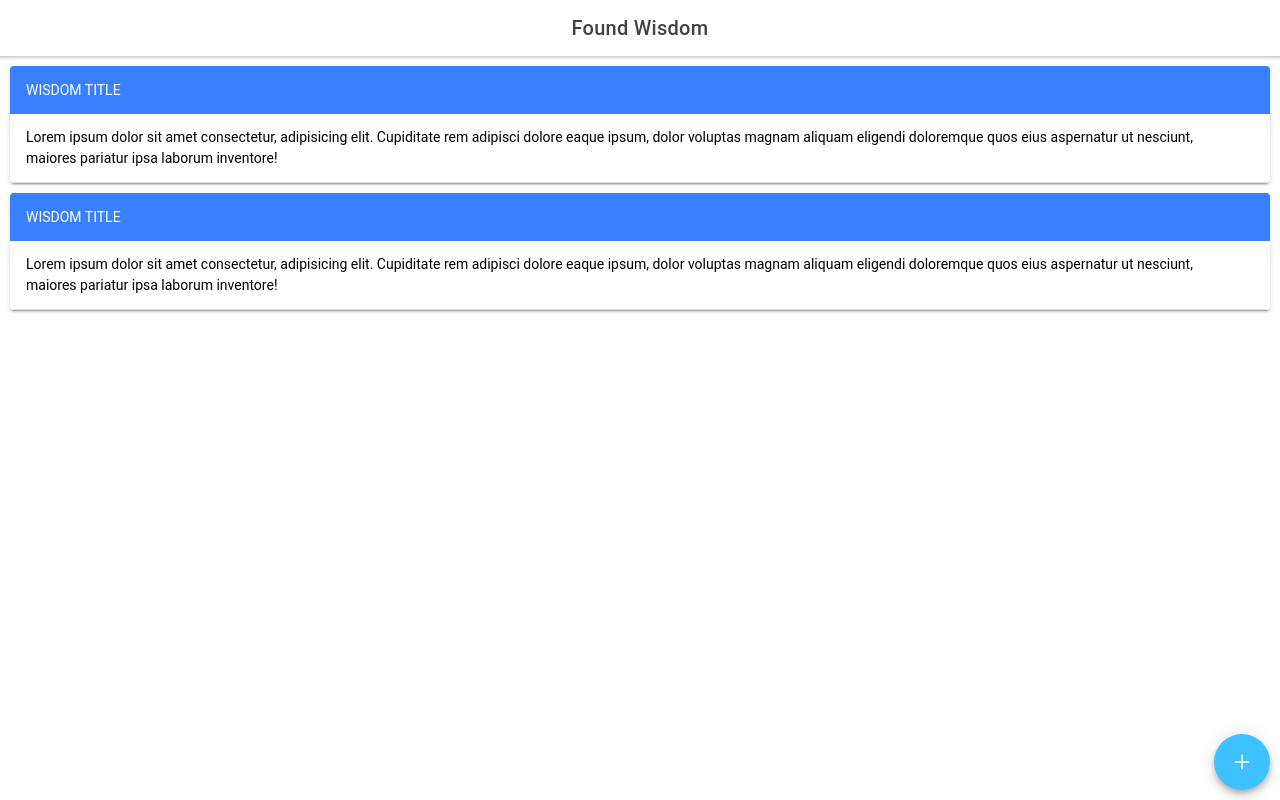
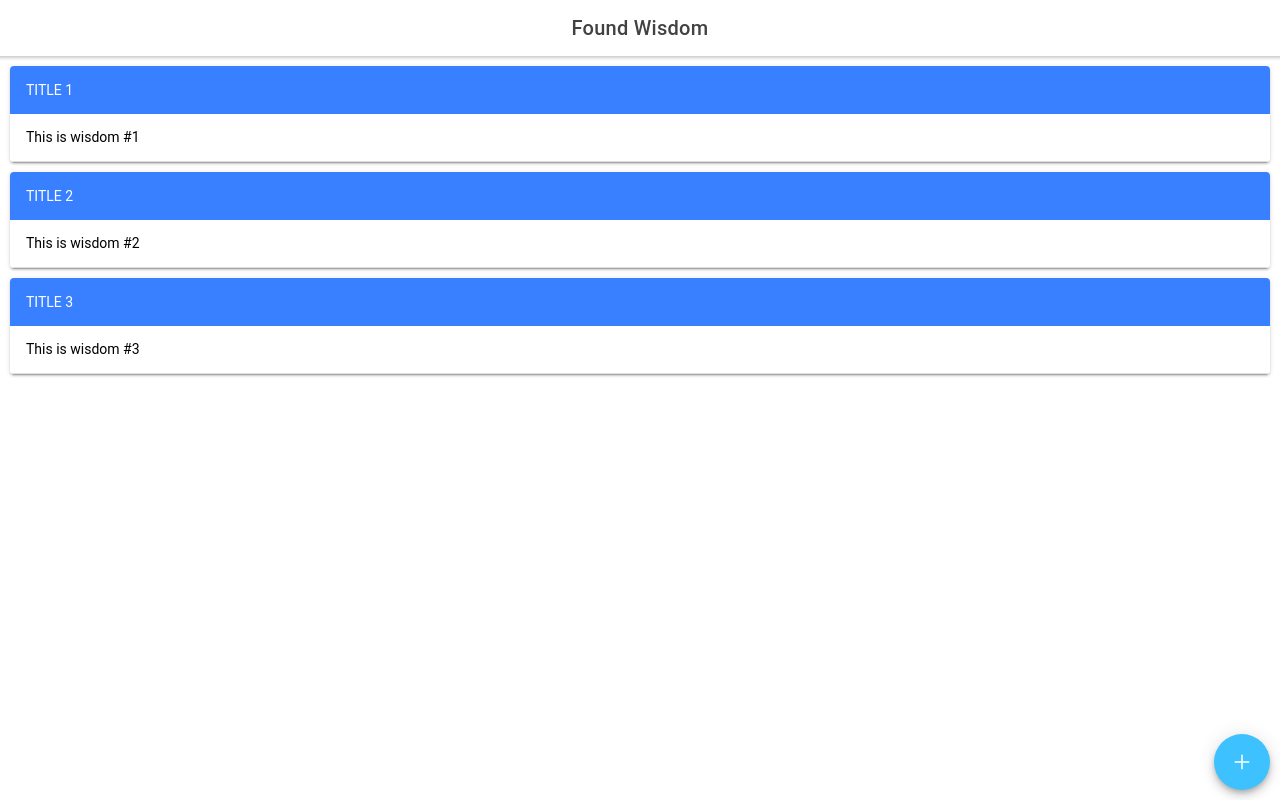
Before and after one commit to Spencer-Sch/found-wisdom-app, a React (Create React App) app: page / in a window 1280 px wide. Before the commit this address led to /home. Built offline with nearby package versions, Linux system fonts and the light colour scheme.

Commit message:
straightened out routing and dummy_data retrieval for all necessary components

```diff
--- a/src/App.tsx
+++ b/src/App.tsx
@@ -1,7 +1,6 @@
 import { Redirect, Route } from 'react-router-dom';
 import { IonApp, IonRouterOutlet, setupIonicReact } from '@ionic/react';
 import { IonReactRouter } from '@ionic/react-router';
-import Home from './pages/Home/Home';
 
 /* Core CSS required for Ionic components to work properly */
 import '@ionic/react/css/core.css';
@@ -21,8 +20,10 @@ import '@ionic/react/css/display.css';
 
 /* Theme variables */
 import './theme/variables.css';
+
 import WisdomPage from './pages/WisdomPage/WisdomPage';
 import WisdomEdit from './pages/WisdomEdit/WisdomEdit';
+import Home from './pages/Home/Home';
 
 setupIonicReact();
 
@@ -31,15 +32,11 @@ const App: React.FC = () => (
     <IonReactRouter>
       <IonRouterOutlet>
         <Route exact path="/wisdom/edit/:wisdomid" component={WisdomEdit} />
-        <Route exact path="/wisdom">
-          <WisdomPage />
+        <Route exact path="/wisdom/:wisdomid" component={WisdomPage} />
+        <Route exact path="/home">
+          <Redirect to="/" />
         </Route>
-        <Route exact path="/home">
-          <Home />
-        </Route>
-        <Route exact path="/">
-          <Redirect to="/home" />
-        </Route>
+        <Route exact path="/" component={Home} />
       </IonRouterOutlet>
     </IonReactRouter>
   </IonApp>
--- a/src/components/WisdomCard/WisdomCard.tsx
+++ b/src/components/WisdomCard/WisdomCard.tsx
@@ -3,23 +3,27 @@ import React from 'react';
 
 import './WisdomCard.css';
 
-const WisdomCard: React.FC = () => {
+interface WisdomCardProps {
+  id: string;
+  title: string;
+  date: string;
+  text: string;
+}
+
+const WisdomCard: React.FC<WisdomCardProps> = (props) => {
+  const { id, title, date, text } = props;
+
   return (
     <IonCard onClick={() => console.log('card was clicked')}>
       <IonCardHeader className="ion-text-uppercase" color="primary">
-        Wisdom Title
+        {title}
       </IonCardHeader>
       <IonItem
         className="ion-no-padding"
         onClick={() => console.log('card was clicked')}
-        href="/wisdom"
+        href={`/wisdom/${id}`}
       >
-        <IonCardContent>
-          Lorem ipsum dolor sit amet consectetur, adipisicing elit. Cupiditate
-          rem adipisci dolore eaque ipsum, dolor voluptas magnam aliquam
-          eligendi doloremque quos eius aspernatur ut nesciunt, maiores pariatur
-          ipsa laborum inventore!
-        </IonCardContent>
+        <IonCardContent>{text}</IonCardContent>
       </IonItem>
     </IonCard>
   );
--- a/src/components/WisdomList/WisdomList.tsx
+++ b/src/components/WisdomList/WisdomList.tsx
@@ -4,14 +4,21 @@ import WisdomCard from '../WisdomCard/WisdomCard';
 
 import './WisdomList.css';
 
-interface ItemsProps {
-  items: { id: string; title: string; date: string; text: string }[];
-}
+import { DUMMY_DATA } from '../../dummy_data/dummy_data';
 
-const WisdomList: React.FC<ItemsProps> = (props) => {
+// type DummyDataType = {
+//   DUMMY_DATA: {
+//     id: string;
+//     title: string;
+//     date: string;
+//     text: string;
+//   }[]
+// }
+
+const WisdomList: React.FC = () => {
   return (
     <div>
-      {props.items.map((item) => (
+      {DUMMY_DATA.map((item) => (
         <WisdomCard
           key={item.id}
           id={item.id}
--- /dev/null
+++ b/src/dummy_data/dummy_data.js
@@ -0,0 +1,5 @@
+export const DUMMY_DATA = [
+  { id: 'w1', title: 'Title 1', date: '08/20/1990', text: 'This is wisdom #1' },
+  { id: 'w2', title: 'Title 2', date: '08/22/1990', text: 'This is wisdom #2' },
+  { id: 'w3', title: 'Title 3', date: '08/23/1990', text: 'This is wisdom #3' },
+];
--- a/src/pages/Home/Home.tsx
+++ b/src/pages/Home/Home.tsx
@@ -15,11 +15,6 @@ import './Home.css';
 
 import WisdomList from '../../components/WisdomList/WisdomList';
 
-const dummyCardData = [
-  { id: 'w1', title: 'Title 1', date: '08/20/1990', text: 'This is wisdom #1' },
-  { id: 'w2', title: 'Title 2', date: '08/22/1990', text: 'This is wisdom #2' },
-];
-
 const Home: React.FC = () => {
   return (
     <IonPage>
@@ -35,7 +30,7 @@ const Home: React.FC = () => {
           </IonToolbar>
         </IonHeader>
         {/* Page Content Here */}
-        <WisdomList items={dummyCardData} />
+        <WisdomList />
         <IonFab vertical="bottom" horizontal="end" slot="fixed">
           <IonFabButton color="secondary">
             <IonIcon icon={add} />
--- a/src/pages/WisdomEdit/WisdomEdit.tsx
+++ b/src/pages/WisdomEdit/WisdomEdit.tsx
@@ -1,4 +1,5 @@
 import React, { useState } from 'react';
+import { useParams } from 'react-router-dom';
 
 import {
   IonButton,
@@ -21,10 +22,15 @@ import {
   IonToolbar,
 } from '@ionic/react';
 
+import { DUMMY_DATA } from '../../dummy_data/dummy_data';
+
 const WisdomPage: React.FC = (props) => {
-  const [date, setDate] = useState('');
-  const [title, setTitle] = useState('');
-  const [text, setText] = useState('');
+  const { wisdomid }: { wisdomid: string } = useParams();
+  const wisdom = DUMMY_DATA.find((wisdom) => wisdom.id === wisdomid)!;
+
+  const [date, setDate] = useState(wisdom.date);
+  const [title, setTitle] = useState(wisdom.title);
+  const [text, setText] = useState(wisdom.text);
   const [showModal, setShowModal] = useState(false);
 
   const updateDate = (data: any) => {
@@ -78,7 +84,7 @@ const WisdomPage: React.FC = (props) => {
             expand="full"
             color="secondary"
             className="ion-text-uppercase"
-            href="/wisdom"
+            href={`/wisdom/${wisdom.id}`}
           >
             save
           </IonButton>
--- a/src/pages/WisdomPage/WisdomPage.tsx
+++ b/src/pages/WisdomPage/WisdomPage.tsx
@@ -1,4 +1,7 @@
 import React from 'react';
+import { useParams } from 'react-router-dom';
+
+import { DUMMY_DATA } from '../../dummy_data/dummy_data';
 
 import {
   IonButton,
@@ -15,6 +18,10 @@ import {
 } from '@ionic/react';
 
 const WisdomPage: React.FC = () => {
+  const { wisdomid }: { wisdomid: string } = useParams();
+
+  const wisdom = DUMMY_DATA.find((wisdom) => wisdom.id === wisdomid)!;
+
   return (
     <IonPage>
       <IonHeader>
@@ -28,7 +35,7 @@ const WisdomPage: React.FC = () => {
             <IonCol size="12">
               {/* <IonItem> */}
               <IonText>
-                <h1 className="ion-no-margin">Wisdom Title</h1>
+                <h1 className="ion-no-margin">{wisdom.title}</h1>
               </IonText>
               {/* </IonItem> */}
             </IonCol>
@@ -37,7 +44,7 @@ const WisdomPage: React.FC = () => {
             <IonCol size="3" offset="9">
               {/* <IonItem> */}
               <IonText color="medium">
-                <p>8/20/1990</p>
+                <p>{wisdom.date}</p>
               </IonText>
               {/* </IonItem> */}
             </IonCol>
@@ -46,13 +53,7 @@ const WisdomPage: React.FC = () => {
             <IonCol>
               {/* <IonItem> */}
               <IonText>
-                <p>
-                  Lorem ipsum dolor sit amet consectetur adipisicing elit.
-                  Architecto nihil at dolorum, sint sunt nisi laboriosam illum
-                  iusto pariatur odio quae accusamus autem necessitatibus
-                  corporis exercitationem voluptatum doloribus, repellendus
-                  mollitia.
-                </p>
+                <p>{wisdom.text}</p>
               </IonText>
               {/* </IonItem> */}
             </IonCol>
@@ -63,7 +64,7 @@ const WisdomPage: React.FC = () => {
                 expand="full"
                 color="secondary"
                 className="ion-text-uppercase"
-                href="/wisdom/edit/:wisdomid"
+                href={`/wisdom/edit/${wisdom.id}`}
               >
                 edit
               </IonButton>
```
